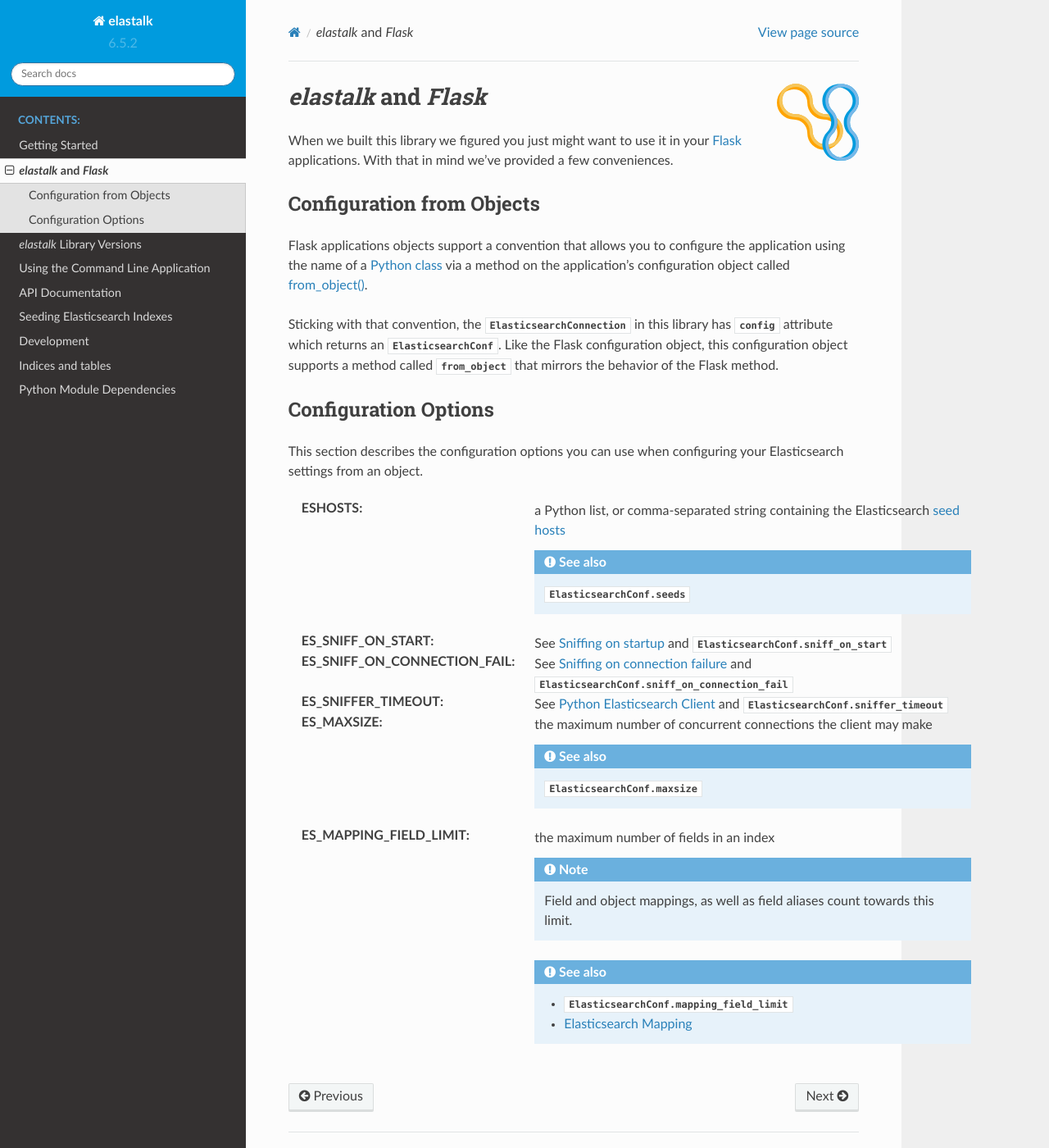
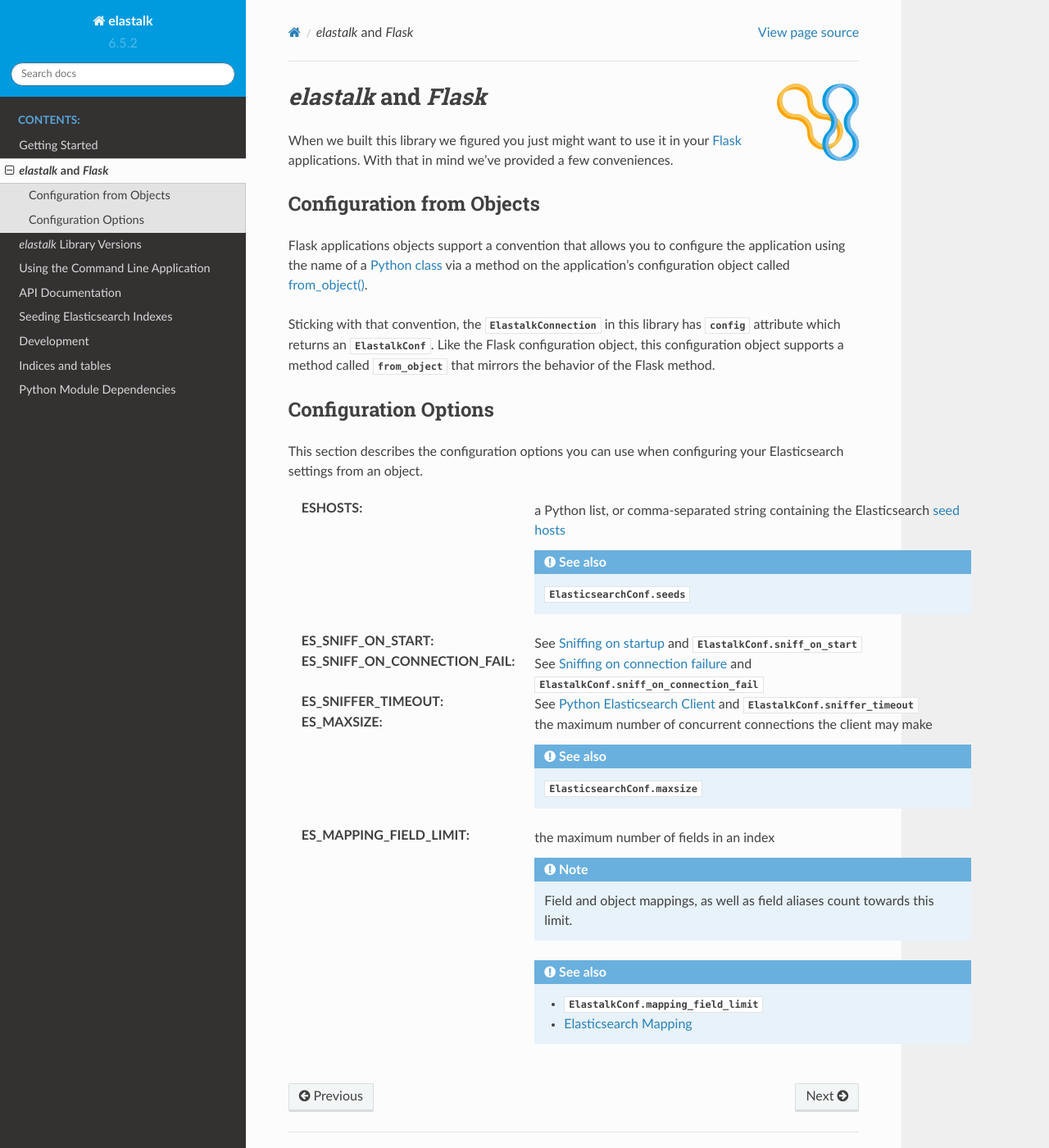
Before and after one commit to patdaburu/elastalk, a Sphinx documentation site: the page built from docs/source/flask.rst, in a window 1280 px wide and 1400 px high. Shown: the whole window at 82% size. Built offline with Sphinx 7.4.7 and the Read the Docs theme 2.0.0, drawn with Linux system fonts in a browser that asks for light colours; pages that are not in the unit, such as notebooks, are missing from menus.

Commit message:
Doc updates in getting_started.rst and flask.rst.

```diff
--- a/docs/source/flask.rst
+++ b/docs/source/flask.rst
@@ -25,11 +25,11 @@
 `from_object() <http://flask.pocoo.org/docs/1.0/config/#configuring-from-files>`_.
 
 Sticking with that convention, the
-:py:class:`ElasticsearchConnection <elastalk.client.ElasticsearchConnection>` in this
-library has :py:attr:`config <elastalk.client.ElasticsearchConnection.config>` attribute
-which returns an :py:class:`ElasticsearchConf <elastalk.config.ElasticsearchConf>`.
+:py:class:`ElastalkConnection <elastalk.connect.ElastalkConnection>` in this
+library has :py:attr:`config <elastalk.connect.ElastalkConnection.config>` attribute
+which returns an :py:class:`ElastalkConf <elastalk.config.ElastalkConf>`.
 Like the Flask configuration object, this configuration object supports a method called
-:py:func:`from_object <elastalk.config.ElasticsearchConf.from_object>` that mirrors the
+:py:func:`from_object <elastalk.config.ElastalkConf.from_object>` that mirrors the
 behavior of the Flask method.
 
 Configuration Options
@@ -43,25 +43,25 @@
 
     .. seealso::
 
-        :py:attr:`ElasticsearchConf.seeds <elastalk.config.ElasticsearchConf.sniff_on_start>`
+        :py:attr:`ElasticsearchConf.seeds <elastalk.config.ElastalkConf.sniff_on_start>`
 
 :ES_SNIFF_ON_START:  See
     `Sniffing on startup <https://www.elastic.co/guide/en/elasticsearch/client/net-api/current/sniffing-on-startup.html>`_
-    and :py:attr:`ElasticsearchConf.sniff_on_start <elastalk.config.ElasticsearchConf.sniff_on_start>`
+    and :py:attr:`ElastalkConf.sniff_on_start <elastalk.config.ElastalkConf.sniff_on_start>`
 
 :ES_SNIFF_ON_CONNECTION_FAIL:  See
     `Sniffing on connection failure <https://www.elastic.co/guide/en/elasticsearch/client/net-api/current/sniffing-on-connection-failure.html>`_
-    and :py:attr:`ElasticsearchConf.sniff_on_connection_fail <elastalk.config.ElasticsearchConf.sniff_on_connection_fail>`
+    and :py:attr:`ElastalkConf.sniff_on_connection_fail <elastalk.config.ElastalkConf.sniff_on_connection_fail>`
 
 :ES_SNIFFER_TIMEOUT: See
     `Python Elasticsearch Client <https://elasticsearch-py.readthedocs.io/en/master/index.html?highlight=sniffer_timeout>`_
-    and :py:attr:`ElasticsearchConf.sniffer_timeout <elastalk.config.ElasticsearchConf.sniffer_timeout>`
+    and :py:attr:`ElastalkConf.sniffer_timeout <elastalk.config.ElastalkConf.sniffer_timeout>`
 
 :ES_MAXSIZE: the maximum number of concurrent connections the client may make
 
     .. seealso::
 
-        :py:attr:`ElasticsearchConf.maxsize <elastalk.config.ElasticsearchConf.maxsize>`
+        :py:attr:`ElasticsearchConf.maxsize <elastalk.config.ElastalkConf.maxsize>`
 
 :ES_MAPPING_FIELD_LIMIT: the maximum number of fields in an index
 
@@ -71,5 +71,5 @@
 
     .. seealso::
 
-        * :py:attr:`ElasticsearchConf.mapping_field_limit <elastalk.config.ElasticsearchConf.mapping_field_limit>`
+        * :py:attr:`ElastalkConf.mapping_field_limit <elastalk.config.ElastalkConf.mapping_field_limit>`
         * `Elasticsearch Mapping <https://www.elastic.co/guide/en/elasticsearch/reference/current/mapping.html#mapping>`_
--- a/docs/source/getting_started.rst
+++ b/docs/source/getting_started.rst
@@ -35,7 +35,7 @@
 `Kibana docs <https://www.elastic.co/guide/en/kibana/current/getting-started.html>`_.
 
 Installing the Library
-======================
+----------------------
 
 You can use pip to install `elastalk`.
 
```
Also changed, not shown: 1 other file.
